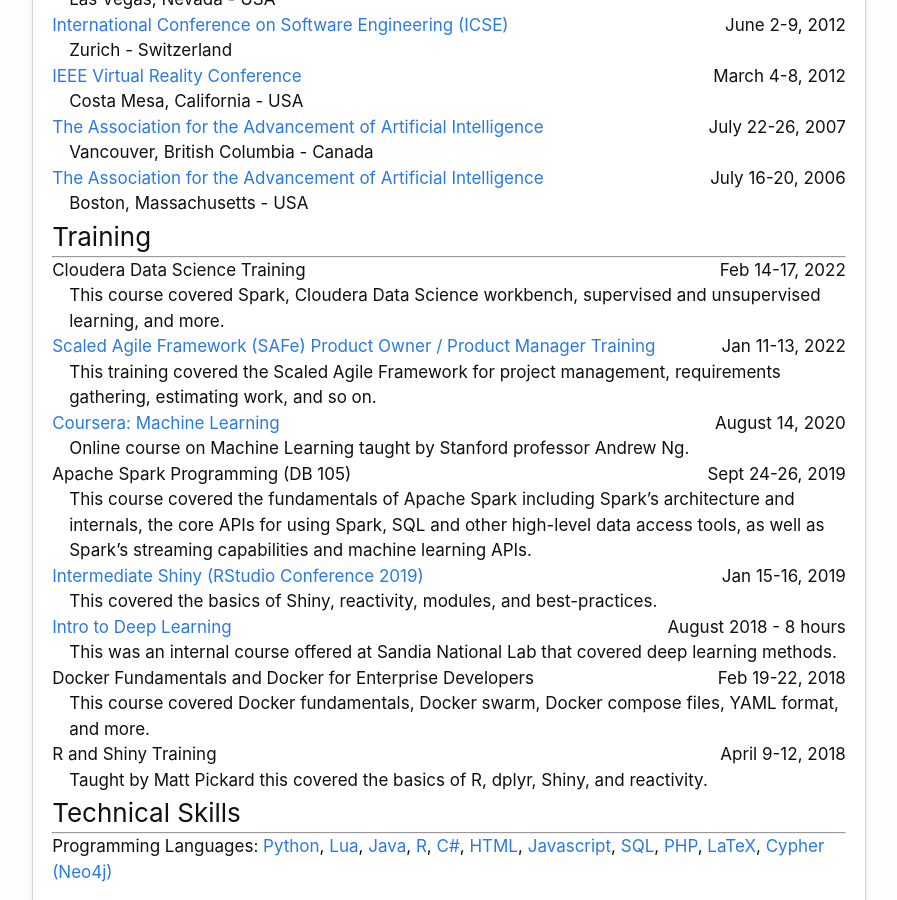
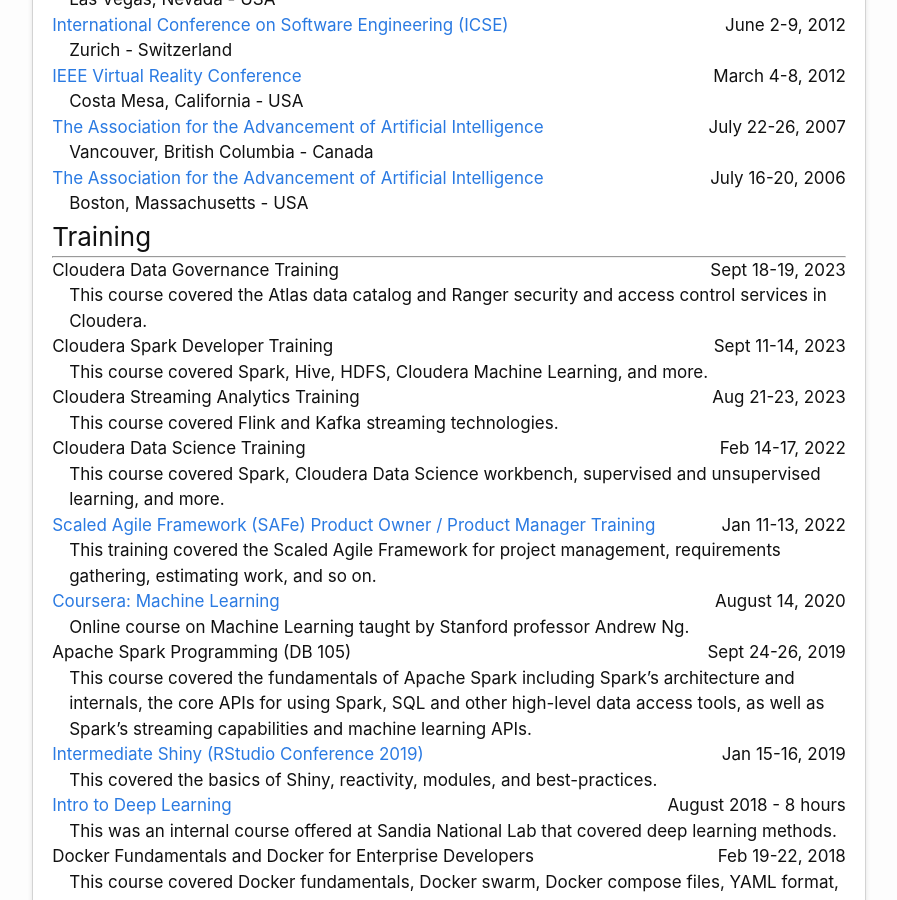
Before and after one commit to carlsonp/carlsonp.github.io, a Jekyll site: the page built from cv.md, in a window 1280 px wide and 900 px high, scrolled down 4811 px. Shown: the whole window, without its empty margins (191-1088 px from the left). Built offline with Jekyll 4.4.1, drawn with Linux system fonts in a browser that asks for light colours.

Commit message:
add Cloudera training

```diff
--- a/_data/training.json
+++ b/_data/training.json
@@ -1,4 +1,19 @@
 [
+    {
+        "title": "Cloudera Data Governance Training",
+        "date": "Sept 18-19, 2023",
+        "description": "This course covered the Atlas data catalog and Ranger security and access control services in Cloudera."
+    },
+    {
+        "title": "Cloudera Spark Developer Training",
+        "date": "Sept 11-14, 2023",
+        "description": "This course covered Spark, Hive, HDFS, Cloudera Machine Learning, and more."
+    },
+    {
+        "title": "Cloudera Streaming Analytics Training",
+        "date": "Aug 21-23, 2023",
+        "description": "This course covered Flink and Kafka streaming technologies."
+    },
     {
         "title": "Cloudera Data Science Training",
         "date": "Feb 14-17, 2022",
```
